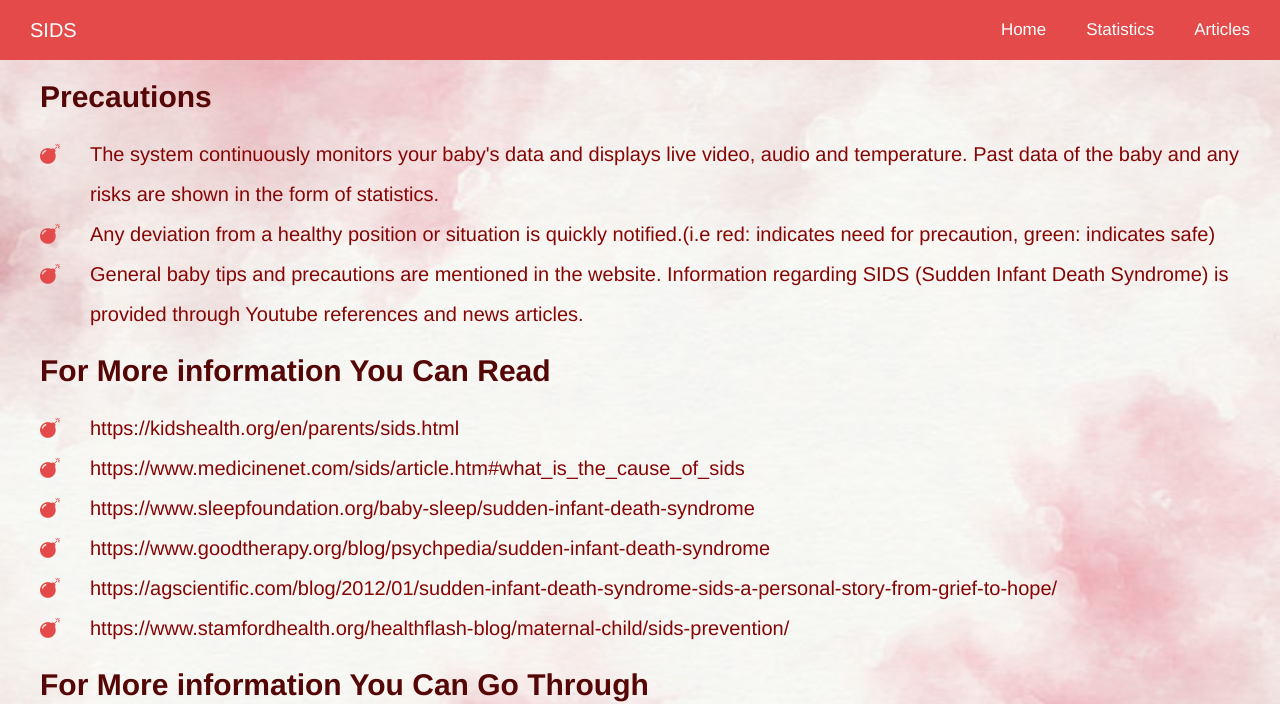
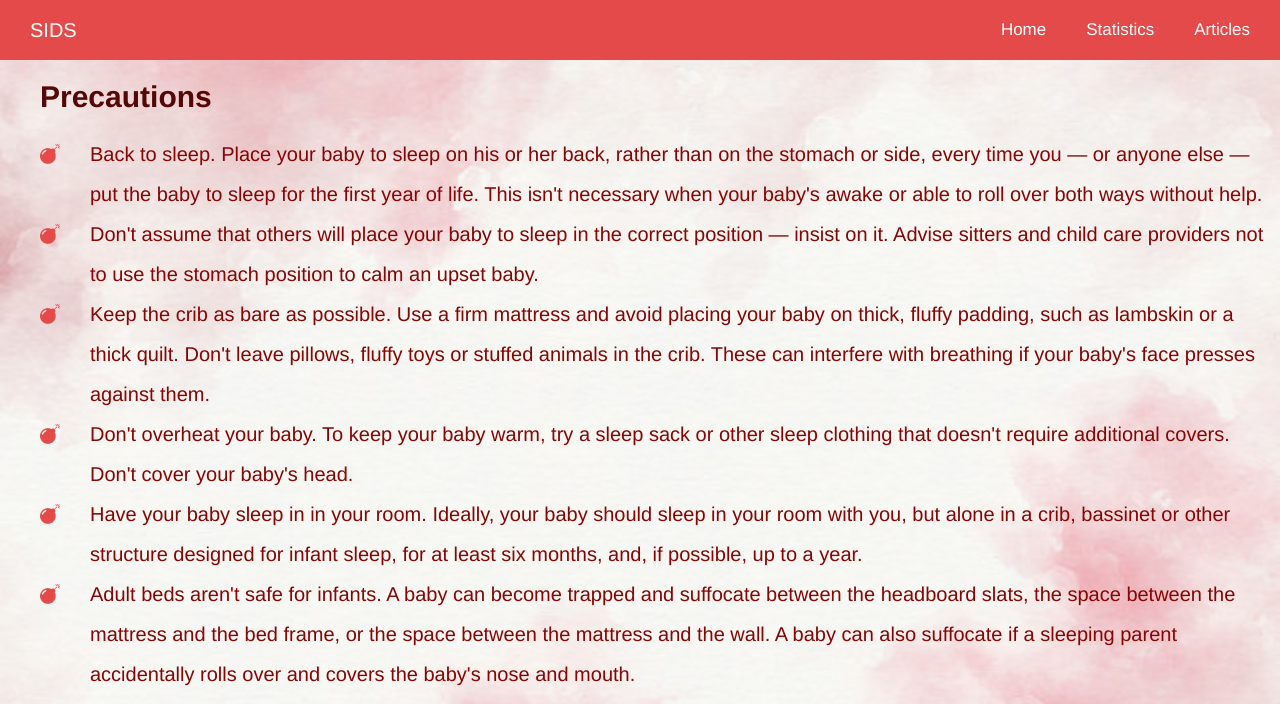
Before and after one commit to Shaashwat05/baby_monitoring, a Python web app: template templates/articles.html in a window 1280 px wide. Shown: the top 704 px of the page. Run offline with Jinja, Linux system fonts and the light colour scheme; the template is opened without the code that fills it, so the values that code supplies are empty; some libraries are stand-ins or nearby versions.

Commit message:
precautions

```diff
--- a/templates/articles.html
+++ b/templates/articles.html
@@ -31,9 +31,17 @@
         </header>
         <h1 class="title">Precautions</h1>
         <ul>
-            <li class="bulp"> The system continuously monitors your baby's data and displays live video, audio and temperature. Past data of the baby and any risks are shown in the form of statistics. </li>
-            <li class="bulp"> Any deviation from a healthy position or situation is quickly notified.(i.e red: indicates need for precaution, green: indicates safe) </li>
-            <li class="bulp"> General baby tips and precautions are mentioned in the website. Information regarding SIDS (Sudden Infant Death Syndrome) is provided through Youtube references and news articles. </li>
+            <li class="bulp"> Back to sleep. Place your baby to sleep on his or her back, rather than on the stomach or side, every time you — or anyone else — put the baby to sleep for the first year of life. This isn't necessary when your baby's awake or able to roll over both ways without help. </li>
+            <li class="bulp"> Don't assume that others will place your baby to sleep in the correct position — insist on it. Advise sitters and child care providers not to use the stomach position to calm an upset baby. </li>
+            <li class="bulp"> Keep the crib as bare as possible. Use a firm mattress and avoid placing your baby on thick, fluffy padding, such as lambskin or a thick quilt. Don't leave pillows, fluffy toys or stuffed animals in the crib. These can interfere with breathing if your baby's face presses against them. </li>
+            <li class="bulp"> Don't overheat your baby. To keep your baby warm, try a sleep sack or other sleep clothing that doesn't require additional covers. Don't cover your baby's head. </li>
+            <li class="bulp"> Have your baby sleep in in your room. Ideally, your baby should sleep in your room with you, but alone in a crib, bassinet or other structure designed for infant sleep, for at least six months, and, if possible, up to a year. </li>
+            <li class="bulp"> Adult beds aren't safe for infants. A baby can become trapped and suffocate between the headboard slats, the space between the mattress and the bed frame, or the space between the mattress and the wall. A baby can also suffocate if a sleeping parent accidentally rolls over and covers the baby's nose and mouth. </li>
+            <li class="bulp"> Breast-feed your baby, if possible. Breast-feeding for at least six months lowers the risk of SIDS. </li>
+            <li class="bulp"> Don't use baby monitors and other commercial devices that claim to reduce the risk of SIDS. The American Academy of Pediatrics discourages the use of monitors and other devices because of ineffectiveness and safety issues. </li>
+            <li class="bulp"> Offer a pacifier. Sucking on a pacifier without a strap or string at nap-time and bedtime might reduce the risk of SIDS. One caveat — if you're breast-feeding, wait to offer a pacifier until your baby is 3 to 4 weeks old and you've settled into a nursing routine. </li>
+            <li class="bulp"> If your baby's not interested in the pacifier, don't force it. Try again another day. If the pacifier falls out of your baby's mouth while he or she is sleeping, don't pop it back in. </li>
+            <li class="bulp"> Immunize your baby. There's no evidence that routine immunizations increase SIDS risk. Some evidence indicates immunizations can help prevent SIDS. </li>
         </ul>
         <h1 class="title">For More information You Can Read</h1>
         <ul>
```
